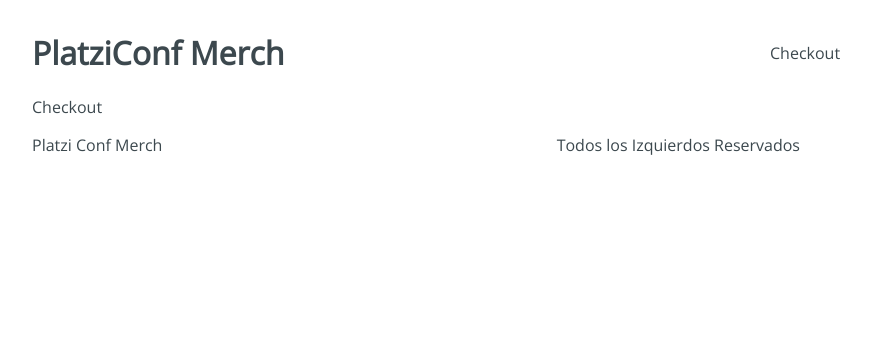
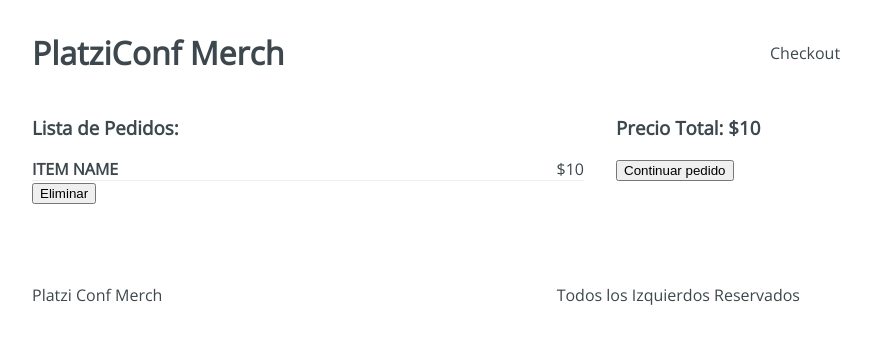
Before and after one commit to Kegovc/-platzi-conf-merch, a React app: page /checkout in a window 1280 px wide. Shown: the top 344 px of the page, without its empty margins (224-1095 px from the left). Built offline with nearby package versions, Linux system fonts and the light colour scheme.

Commit message:
Maquetación y estilos del formulario de checkout

```diff
--- a/src/containers/Checkout.jsx
+++ b/src/containers/Checkout.jsx
@@ -1,9 +1,21 @@
 import React from 'react'
+import '../styles/components/Checkout.css'
 
 const Checkout = () => {
     return (
-        <div>
-            Checkout
+        <div className="Checkout">
+            <div className="Checkout-content">
+                <h3>Lista de Pedidos:</h3>
+                <div className="Checkout-element">
+                    <h4>ITEM NAME</h4>
+                    <span>$10</span>
+                </div>
+                <button type="button">Eliminar</button>
+            </div>
+            <div className="Checkout-siderbar">
+                <h3>Precio Total: $10</h3>
+                <button type="button">Continuar pedido</button>
+            </div>
         </div>
     )
 }
```
